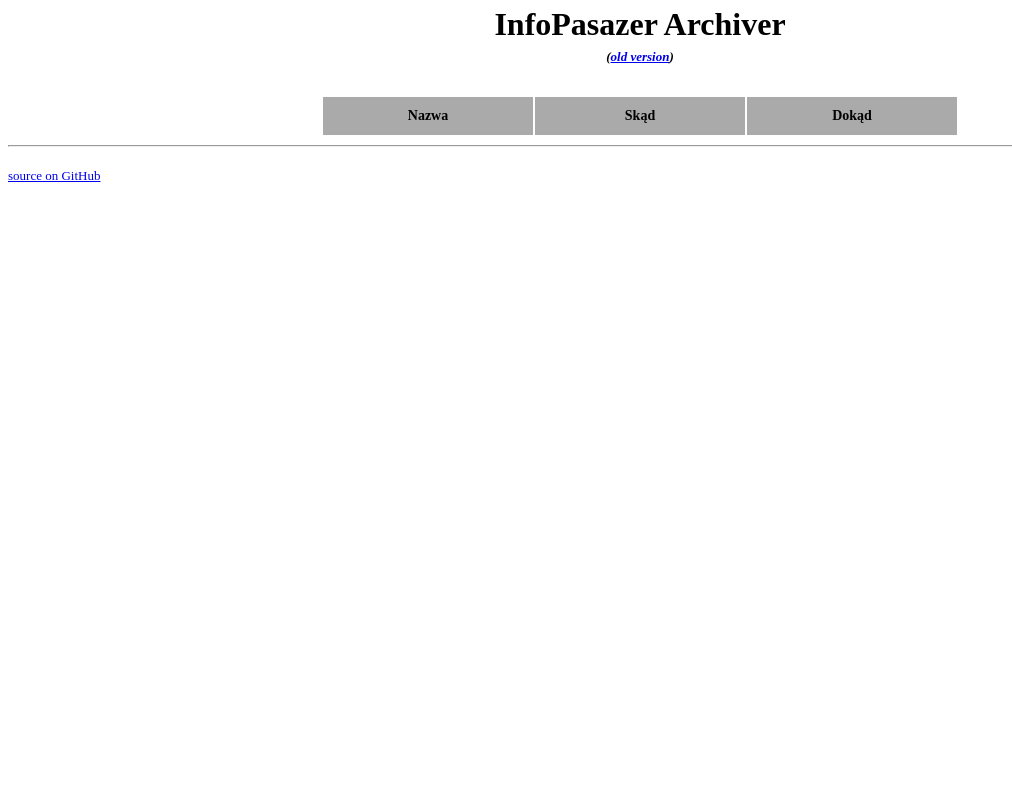
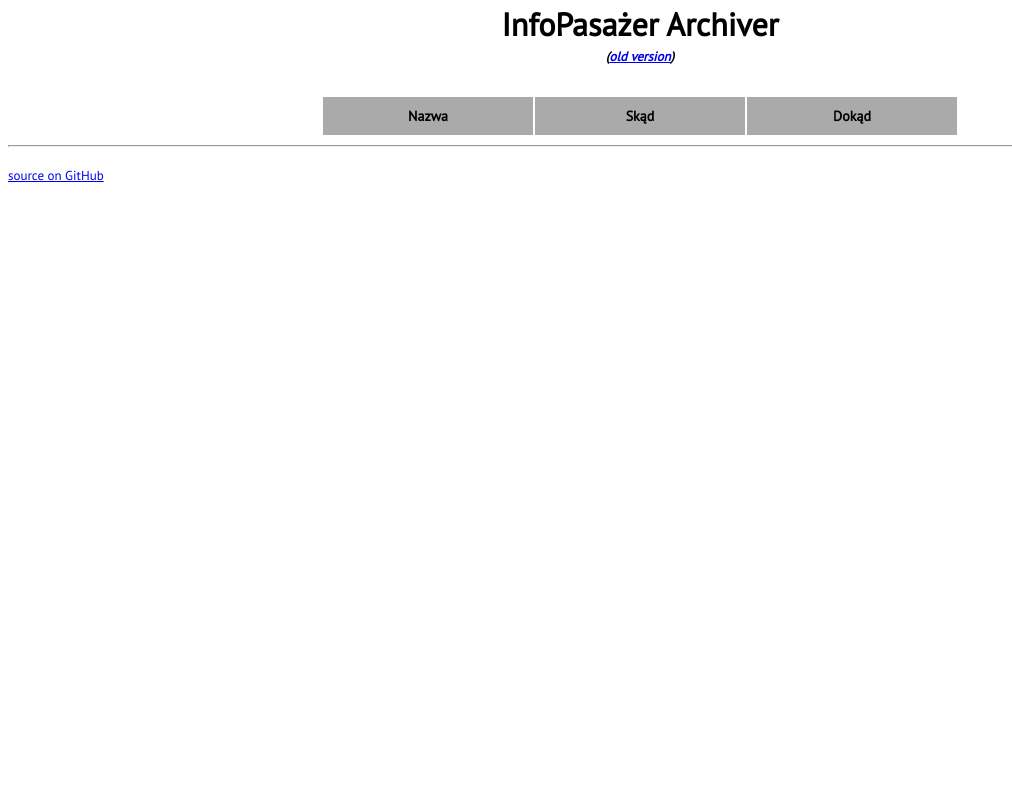
Before and after one commit to tmaciejewski/ipa, a PHP site: page / in a window 1280 px wide. Shown: the top 786 px of the page, without its empty margins (0-1012 px from the left). Run offline with PHP 8.4, Linux system fonts and the light colour scheme; data that the repository does not hold is empty.

Commit message:
use PT Sans font

```diff
--- a/html/index.php
+++ b/html/index.php
@@ -3,9 +3,10 @@
         <title>InfoPasażer Archiver - archiwum opóźnień pociągów</title>
         <meta http-equiv="Content-Type" content="text/html; charset=utf-8" />
         <link rel="stylesheet" href="/style.css" type="text/css" />
+        <link href="https://fonts.googleapis.com/css?family=PT+Sans" rel="stylesheet"/>
     </head>
     <body>
-        <h1>InfoPasazer Archiver</h1>
+        <h1>InfoPasażer Archiver</h1>
         <h5>(<a href="http://old.ipa.lovethosetrains.com">old version</a>)</h5>
         <table id="main">
         <tr><th>Nazwa</th><th>Skąd</th><th>Dokąd</th></tr>
--- a/html/style.css
+++ b/html/style.css
@@ -1,6 +1,7 @@
 body {
     line-height: 2em;
     text-align: justify;
+    font-family: 'PT Sans'; sans-serif;
 }
 
 h1 {
--- a/html/train.php
+++ b/html/train.php
@@ -14,6 +14,7 @@ $train or die('No train');
         <title><?php echo $name ?> - archiwum opóźnień pociągów</title>
         <meta http-equiv="Content-Type" content="text/html; charset=utf-8" />
         <link rel="stylesheet" href="/style.css" type="text/css" />
+        <link href="https://fonts.googleapis.com/css?family=PT+Sans" rel="stylesheet"/>
     </head>
     <body>
         <h1><?php echo $name ?></h1>
```
Lines whose indentation alone changed are shown as unchanged.
